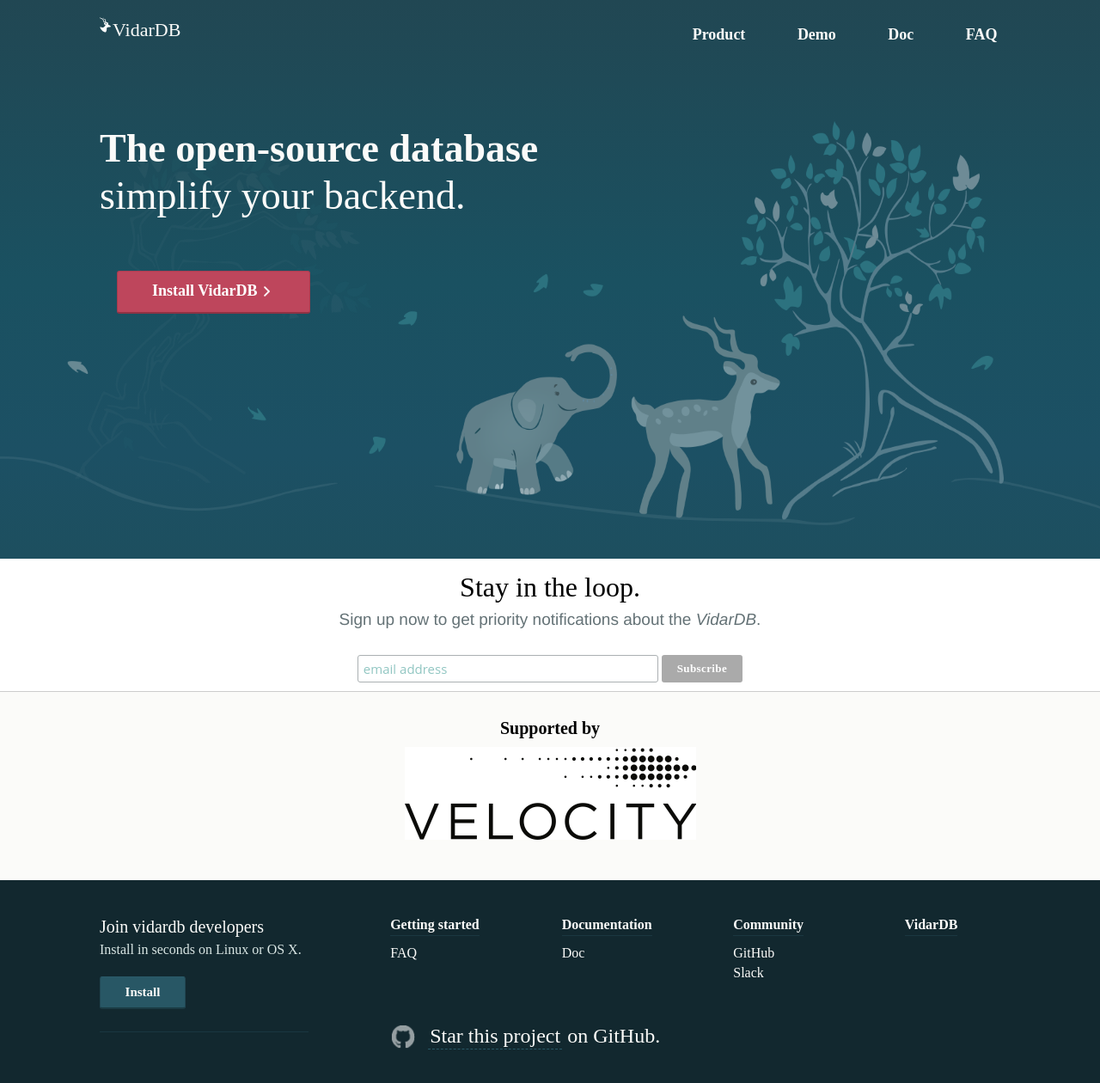
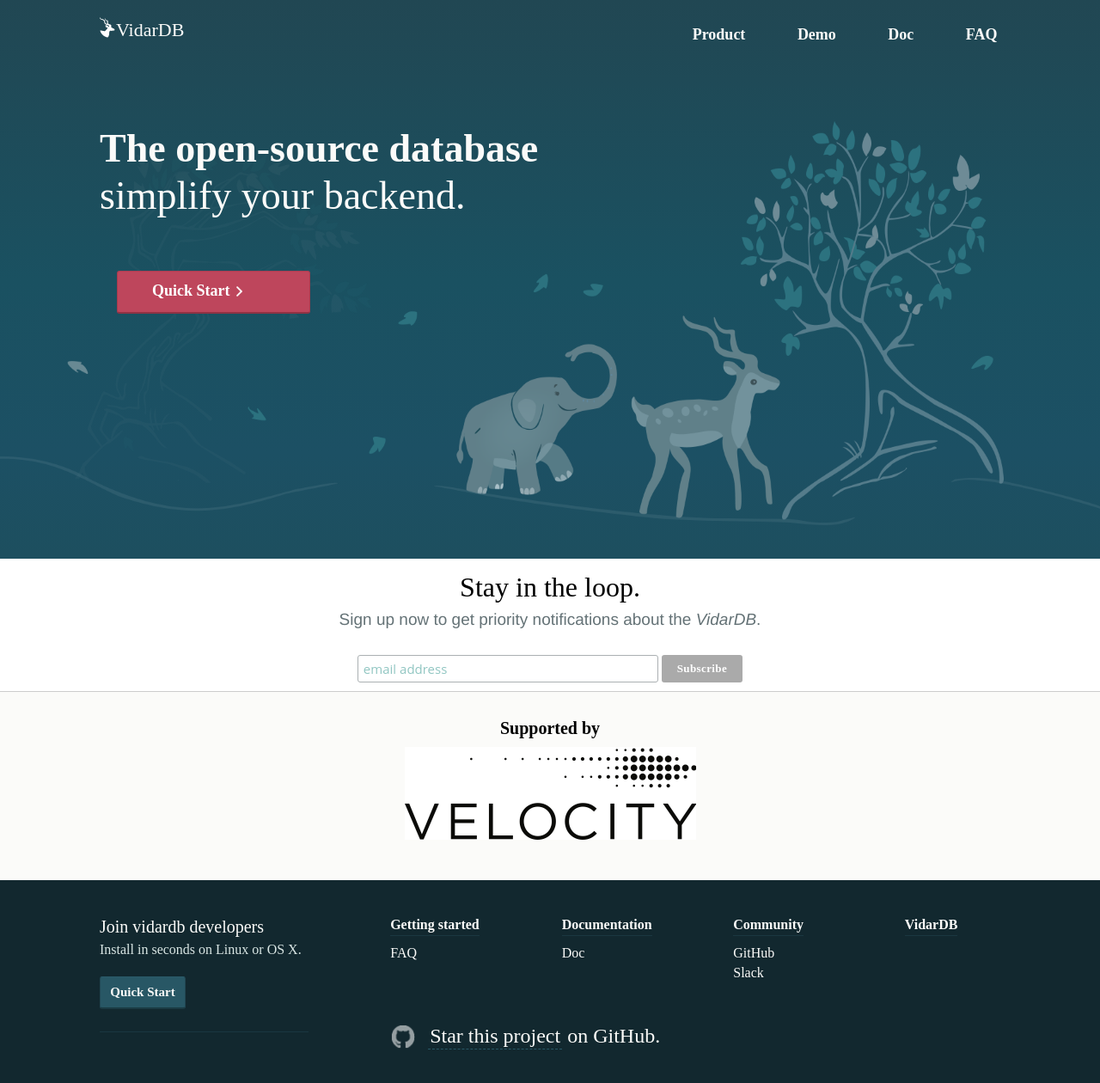
Before and after one commit to vidardb/vidardb.github.io, a Jekyll site: the page built from index.html, in a window 1280 px wide and 1333 px high. Shown: the top 1260 px of the window at 86% size. Built offline with Jekyll 4.4.1, drawn with Linux system fonts in a browser that asks for light colours; the list of posts is cut into pages by our own code; some of the changed lines change nothing that is shown.

Commit message:
update: fix logo align problem and update url address.

```diff
--- a/_config.yml
+++ b/_config.yml
@@ -1,10 +1,9 @@
 title: "VidarDB"
-url: https://www.vidardb.com # site url
-baseurl: "" # apply repo name if use it under gh-pages branch
-
-repo: https://github.com/vidardb/vidardb
+address: www.vidardb.com # site url
+repo: github.com/vidardb/vidardb
 comments: false
 
+exclude: ["vendor", "Gemfile", "Gemfile.lock", "README.md", "LICENSE.txt", "Rakefile", "_drafts"]
 plugins:
   - jekyll-last-modified-at
   - jekyll-sitemap
@@ -14,26 +13,20 @@
   - bourbon
   - neat
 
-collections:
-  basic-syntax:
-  extended-syntax:
-  tools:
-    output: true
-    permalink: /tools/:title/
+source: ./
+destination: ./_site
+sass:
+  sass_dir: _sass
 
-defaults:
-  - scope:
-      type: tools
-    values:
-      layout: tool
+# Blog settings
+paginate: 5
+paginate_file: blog/index.html
+paginate_path: /blog/page:num
+permalink: /blog/:title
+excerpt_separator: <!--more-->
 
-# Build settings
-permalink   : /:year/:title/
 markdown    : kramdown
 highlighter : rouge
-
-source: ./
-destination: ./_site
 
 # Author settings
 author:
@@ -41,11 +34,3 @@
 
 # social settings
 og_locale: "en_US"
-
-kramdown:
-  syntax_highlighter: rouge
-  input: GFM
-  auto_ids:       true
-  toc_levels:     1..3
-
-exclude: ["vendor", "Gemfile", "Gemfile.lock", "README.md", "LICENSE.txt", "Rakefile"]
--- a/_includes/navbar.html
+++ b/_includes/navbar.html
@@ -3,10 +3,10 @@
 <nav class="mobile-menu push-menu-right">
     <ul>
         <li class="menu-trigger"><a href="/">Close</a></li>
-        <li><a href="//github.com/vidardb">Product</a></li>
+        <li><a href="//{{ site.repo }}">Product</a></li>
         <li><a href="/">Demo</a></li>
-        <li><a href="//www.vidardb.com/docs">Doc</a></li>
-        <li><a href="/faq">FAQ</a></li>
+        <li><a href="//{{ site.address }}/docs">Doc</a></li>
+        <li><a href="/">FAQ</a></li>
     </ul>
 </nav>
 <nav class="site-nav">
@@ -14,9 +14,9 @@
         <a class="logo" href="/">VidarDB</a>
         <ul>
             <li class="menu-trigger"><a href="/"><img class="menu-trigger-icon" src="/assets/images/icons/icon-menu-white.png"></a></li>
-            <li{% if page.docs_active == 'Product' %}{{ active }}{% endif %}><a href="//github.com/vidardb">Product</a></li>
+            <li{% if page.docs_active == 'Product' %}{{ active }}{% endif %}><a href="//{{ site.repo }}">Product</a></li>
             <li{% if page.active == 'Demo' %}{{ active }}{% endif %}><a href="/">Demo</a></li>
-            <li{% if page.active == 'Doc' %}{{ active }}{% endif %}><a href="//www.vidardb.com/docs">Doc</a></li>
+            <li{% if page.active == 'Doc' %}{{ active }}{% endif %}><a href="//{{ site.address }}/docs">Doc</a></li>
             <li{% if page.active == 'FAQ' %}{{ active }}{% endif %}><a href="/">FAQ</a></li>
         </ul>
     </div>
--- a/_layouts/default.html
+++ b/_layouts/default.html
@@ -48,7 +48,7 @@
                 <section class="get-started">
                     <h1>Join vidardb developers</h1>
                     <p>Install in seconds on Linux or OS X.</p>
-                    <a class="button small install" href="/">Install</a>
+                    <a class="button small install" href="/">Quick Start</a>
 
                     <hr>
                     <section class="contact-info">
@@ -60,7 +60,7 @@
                             <span>Getting started</span>
                         </header>
                         <ul>
-                            <li><a href="/faq">FAQ</a></li>
+                            <li><a href="/">FAQ</a></li>
                         </ul>
                     </li>
                     <li>
@@ -76,7 +76,7 @@
                             <span>Community</span>
                         </header>
                         <ul>
-                            <li><a href="//github.com/vidardb/vidardb">GitHub</a></li>
+                            <li><a href="//{{ site.repo }}">GitHub</a></li>
                             <li><a href="//vidardb.slack.com">Slack</a></li>
                         </ul>
                     </li>
@@ -89,7 +89,7 @@
                         </ul>
                     </li>
                 </ul>
-                <p class="github-footer"><i class="icon-github-footer"></i><a href="//github.com/vidardb/vidardb">Star this project</a> on GitHub.</p>
+                <p class="github-footer"><i class="icon-github-footer"></i><a href="//{{ site.repo }}">Star this project</a> on GitHub.</p>
             </div>
         </footer>
     </div>
--- a/_sass/base/_navigation.scss
+++ b/_sass/base/_navigation.scss
@@ -19,14 +19,13 @@
         @include span-columns(2);
         @include font-size-rem(22);
         font-weight: 500;
-        text-indent: 15px;
+        text-indent: 19px;
         line-height: rem(30);
         width: 27.5%;
-        max-height: .8em;
+        max-height: 1.1em;
         background-image: url('/assets/images/vidardb-head-white.svg');
         background-repeat: no-repeat;
         background-size: contain;
-        vertical-align: middle;
         background-position: bottom left;
         margin-bottom: .9rem;
     }
--- a/index.html
+++ b/index.html
@@ -10,7 +10,7 @@
             <div class="site-container" style="text-align: left;">
                 <h1>The open-source database <span>simplify your backend.</span></h1>
                 <div class="hero-install">
-                    <a class="button install light" href="/">Install VidarDB<i class="right-arrow white">&rarr;</i></a>
+                    <a class="button install light" href="/">Quick Start<i class="right-arrow white">&rarr;</i></a>
                 </div>
             </div>
         </section>
```
